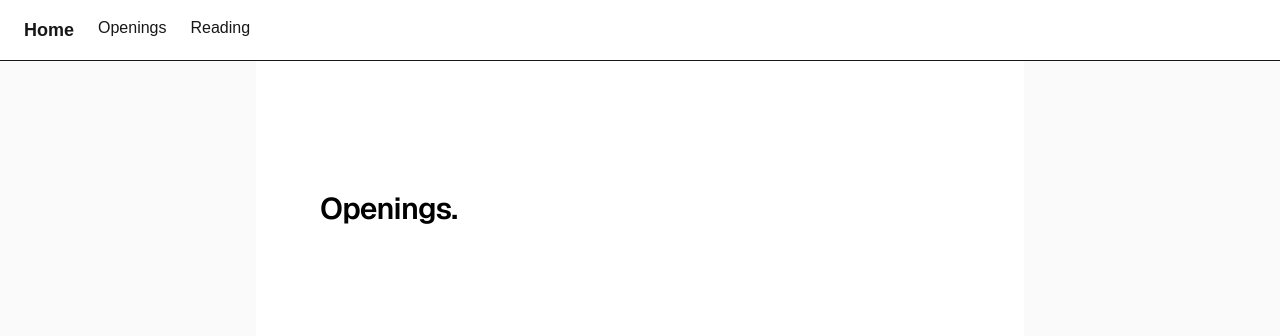
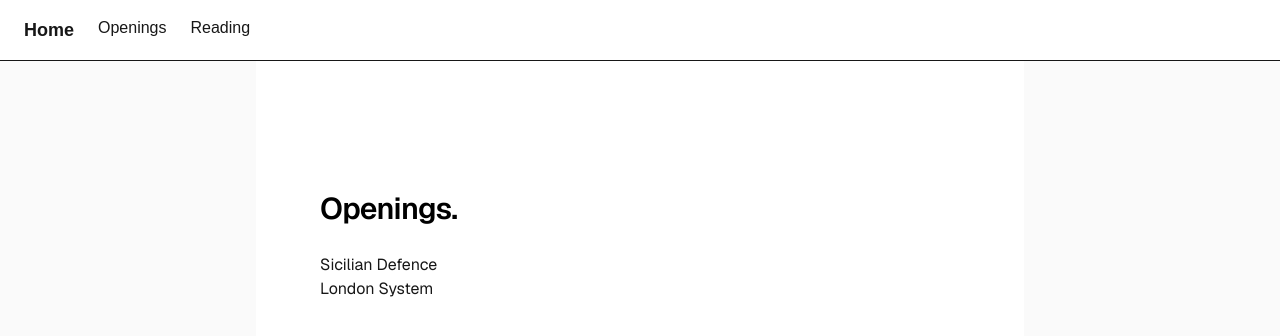
Before and after one commit to janarthduraisingham/chess, a Next.js app: page /openings in a window 1280 px wide. Shown: the top 336 px of the page. Built offline with nearby package versions, Linux system fonts and the light colour scheme.

Commit message:
print all openings on page

```diff
--- a/app/data/openings.json
+++ /dev/null
@@ -1,13 +0,0 @@
-[
-    {
-        "id": 'sicilian-defence',
-        "name": 'Sicilian Defence',
-        "colour": 'black'
-    },
-
-    {
-        "id": 'london-system',
-        "name": 'London System',
-        "colour": 'white'
-    }
-]
--- a/app/openings/page.tsx
+++ b/app/openings/page.tsx
@@ -1,4 +1,4 @@
-import Image from "next/image";
+import { openings } from '@/lib/openings.tsx';
 
 export default function Openings() {
   return (
@@ -8,6 +8,13 @@ export default function Openings() {
           <h1 className="max-w-xs text-3xl font-semibold leading-10 tracking-tight text-black dark:text-zinc-50">
             Openings.
           </h1>
+            <ul>
+              {openings.map(o => (
+                <li id={o.id}>
+                  {o.name}
+                </li>
+              ))}
+            </ul>
         </div>
       </main>
     </div>
--- /dev/null
+++ b/data/openings.json
@@ -0,0 +1,13 @@
+[
+    {
+        "id": "sicilian-defence",
+        "name": "Sicilian Defence",
+        "colour": "black"
+    },
+
+    {
+        "id": "london-system",
+        "name": "London System",
+        "colour": "white"
+    }
+]
--- /dev/null
+++ b/lib/openings.tsx
@@ -0,0 +1,9 @@
+import data from '@/data/openings.json';
+
+export type Opening = {
+    id: string;
+    name: string;
+    colour: string;
+};
+
+export const openings = data as Opening[]
```
